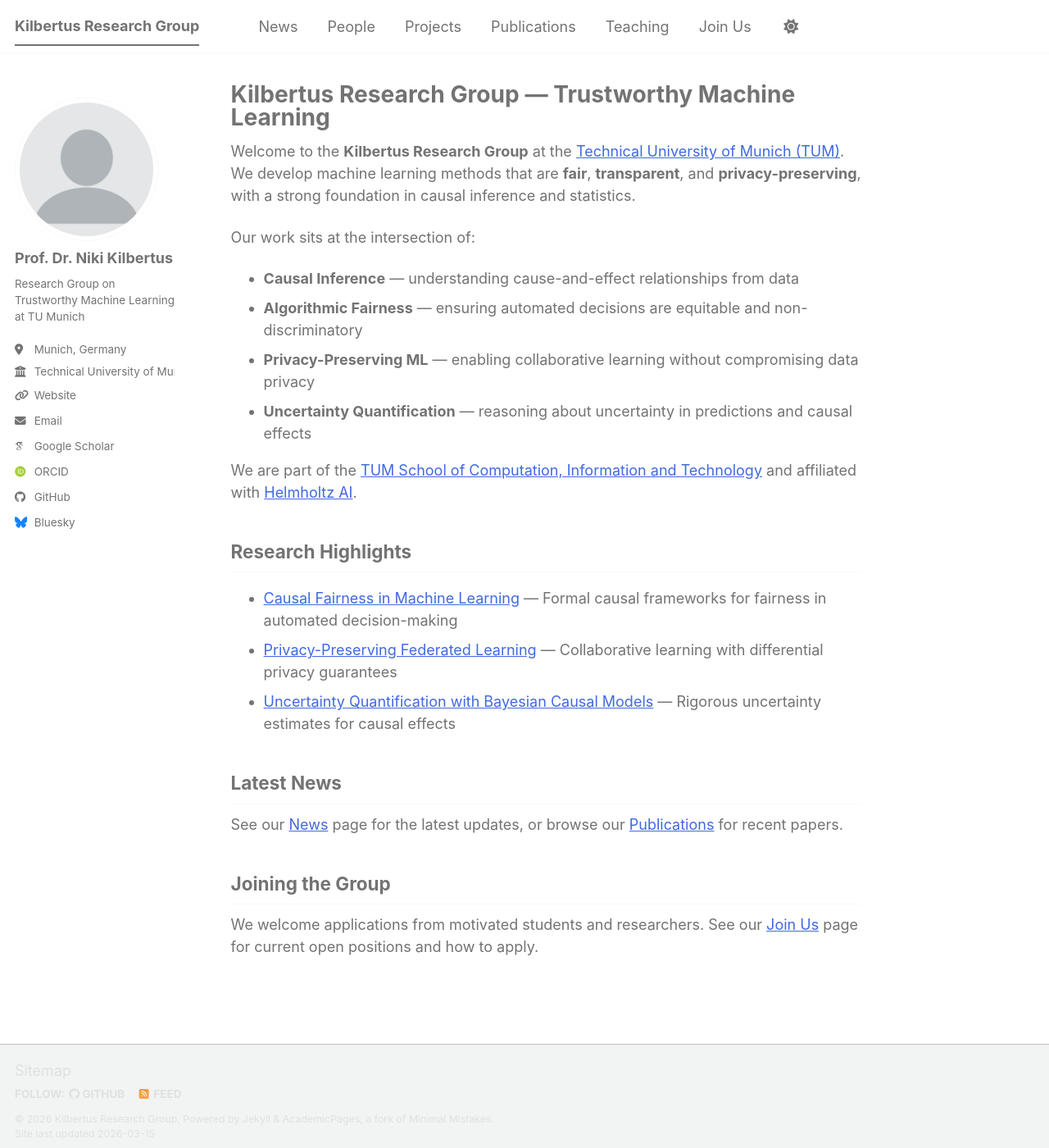
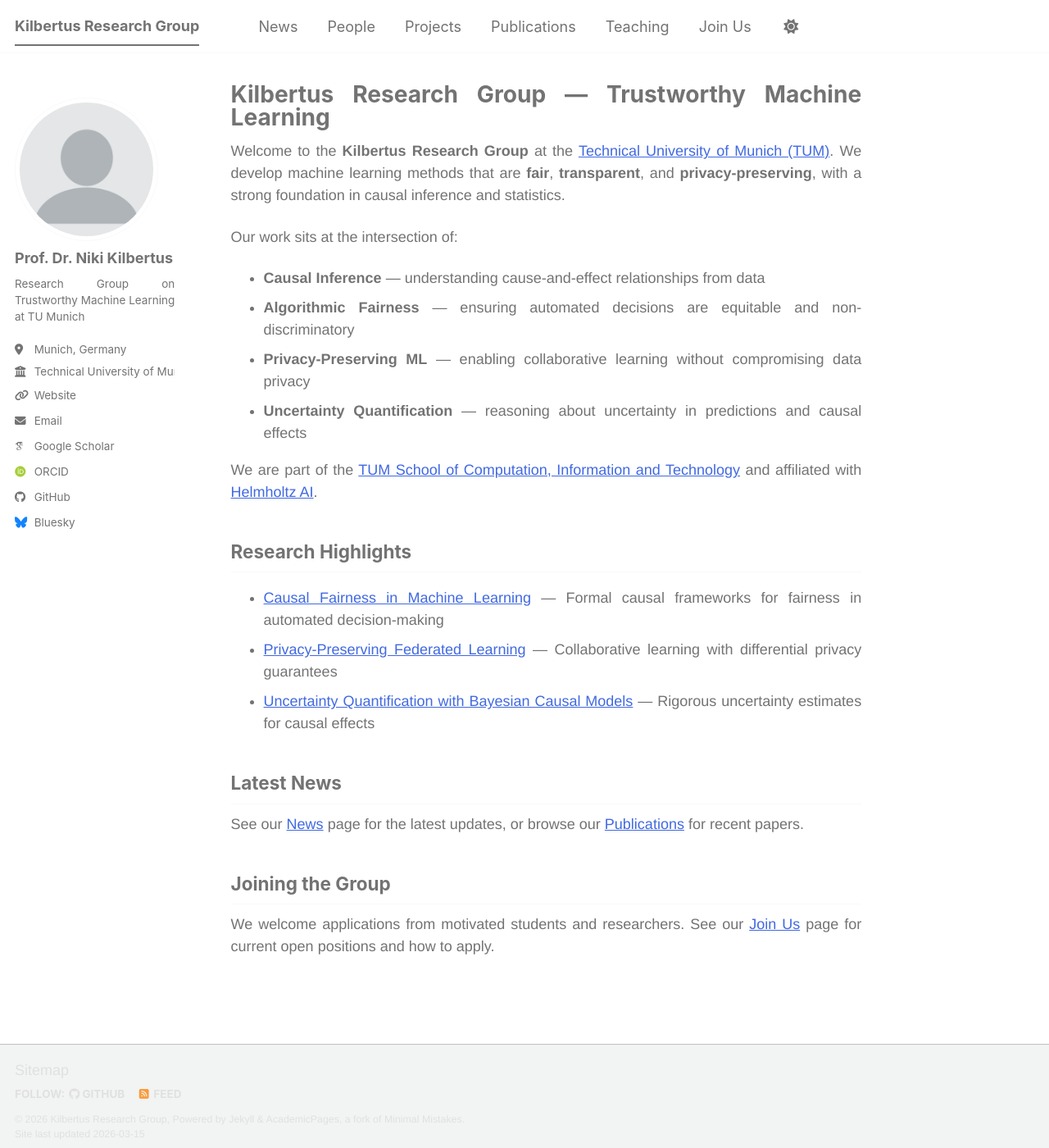
Before and after one commit to jiaee/tum-kilbertus.github.io, a Jekyll site: the page built from _pages/about.md, in a window 1280 px wide and 1400 px high. Shown: the whole window at 82% size. Built offline with Jekyll 4.4.1, drawn with Linux system fonts in a browser that asks for light colours; some web fonts are replaced; a script bundle is joined from its source files by our own code; library files that are not in the unit come from our copies.

Commit message:
modify font

```diff
--- a/_sass/_themes.scss
+++ b/_sass/_themes.scss
@@ -42,6 +42,7 @@
 $global-font-family         : $sans-serif;
 $header-font-family         : $sans-serif;
 $caption-font-family        : $serif;
+$global-font-family         : $helvetica;
 
 /* ==========================================================================
    Breakpoints
--- a/_sass/layout/_base.scss
+++ b/_sass/layout/_base.scss
@@ -17,6 +17,7 @@
   padding-bottom: 9em;
   font-family: $global-font-family;
   line-height: 1.5;
+  text-align: justify;
 
   &.overflow--hidden {
     /* when primary navigation is visible, the content in the background won't scroll */
```
